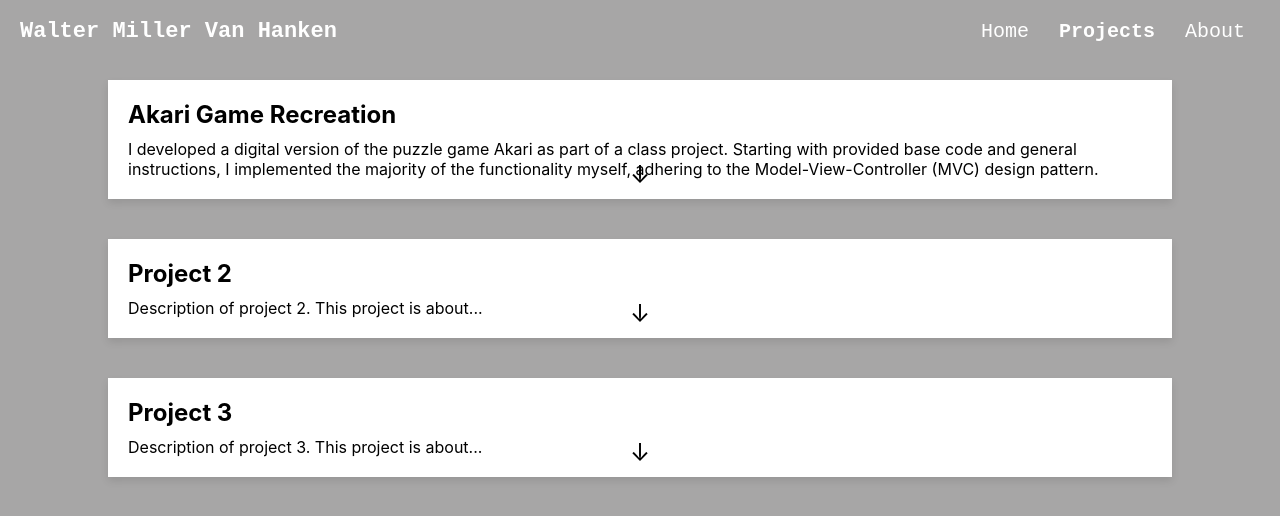
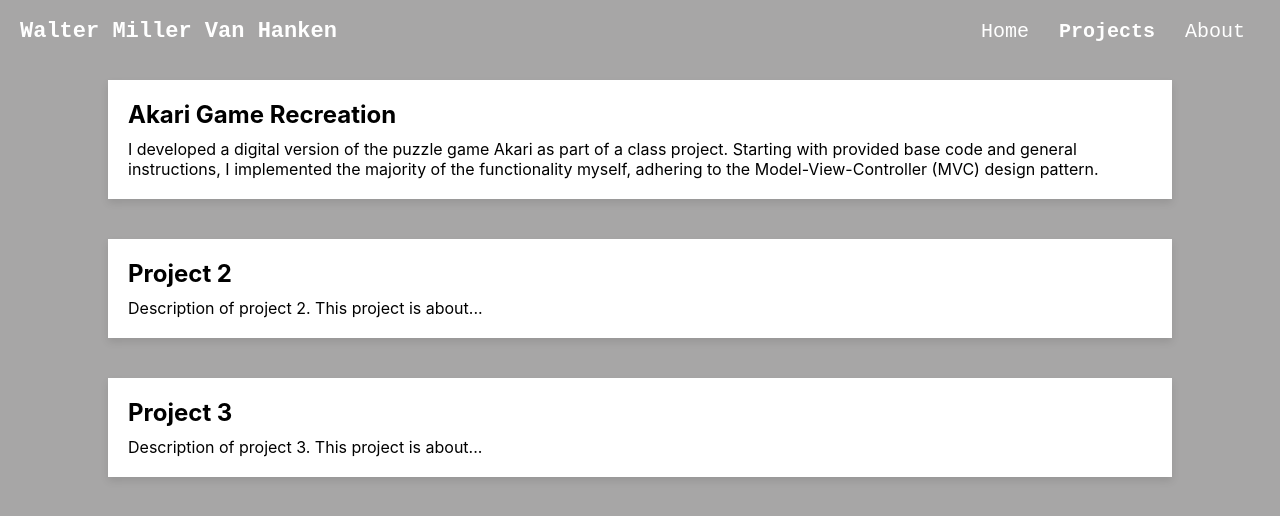
Before and after one commit to mvanhan/portfolio, a React (Create React App) app: page /projects in a window 1280 px wide. Shown: the top 516 px of the page. Built offline with nearby package versions, Linux system fonts and the light colour scheme.

Commit message:
Projects

```diff
--- a/src/pages/Projects.css
+++ b/src/pages/Projects.css
@@ -11,12 +11,19 @@
     margin: 20px;
     width: 80%;
     box-shadow: 0px 4px 8px rgba(0, 0, 0, 0.1);
-    transition: transform 0.3s, box-shadow 0.3s;
+    transition: transform 0.3s, box-shadow 0.3s, background-color 0.3s;
     position: relative;
+    cursor: pointer;
+  }
+
+  .project-box:hover {
+    background-color: #f0f0f0;
+    box-shadow: 0px 8px 16px rgba(0, 0, 0, 0.2);
   }
 
   .project-box.expanded {
     box-shadow: 0px 8px 16px rgba(0, 0, 0, 0.2);
+    background-color: #e0e0e0;
   }
 
   .project-title {
@@ -26,15 +33,6 @@
 
   .project-description {
     margin-top: 10px;
-  }
-
-  .expand-arrow {
-    position: absolute;
-    bottom: 10px;
-    left: 50%;
-    transform: translateX(-50%);
-    cursor: pointer;
-    font-size: 24px;
   }
 
   .project-details {
--- a/src/pages/Projects.js
+++ b/src/pages/Projects.js
@@ -1,27 +1,3 @@
-// import React from 'react';
-// import './Projects.css'
-
-// const Projects = () => {
-//   return (
-//     <div className="pageContent">
-//       <h1>My Projects</h1>
-//       <ul>
-//         <li><a href="https://directory-social-git-main-mvanhans-projects.vercel.app/">Directory-Social</a></li>
-//       </ul>
-//     </div>
-
-//   );
-// };
-
-// export default Projects;
-
-// {
-//   title: 'Akari Game Recreation',
-//   description: 'I developed a digital version of the puzzle game Akari as part of a class project. Starting with provided base code and general instructions, I implemented the majority of the functionality myself, adhering to the Model-View-Controller (MVC) design pattern.',
-//   media: '/path/to/project1-image.jpg' // Replace with actual image or video path
-// },
-
-
 import React, { useState } from 'react';
 import './Projects.css';
 
@@ -30,6 +6,10 @@ const Projects = () => {
 
   const toggleExpand = (index) => {
     setExpandedIndex(expandedIndex === index ? null : index);
+  };
+
+  const stopPropagation = (e) => {
+    e.stopPropagation();
   };
 
   const projects = [
@@ -41,12 +21,12 @@ const Projects = () => {
     {
       title: 'Project 2',
       description: 'Description of project 2. This project is about...',
-      media: '/path/to/project2-image.jpg' // Replace with actual image or video path
+      media: '/path/to/project2-image.jpg'
     },
     {
       title: 'Project 3',
       description: 'Description of project 3. This project is about...',
-      media: '/path/to/project3-image.jpg' // Replace with actual image or video path
+      media: '/path/to/project3-image.jpg'
     }
   ];
 
@@ -56,16 +36,11 @@ const Projects = () => {
         <div
           key={index}
           className={`project-box ${expandedIndex === index ? 'expanded' : ''}`}
+          onClick={() => toggleExpand(index)}
         >
           <div className="project-title">{project.title}</div>
           <div className="project-description">{project.description}</div>
-          <div
-            className="expand-arrow"
-            onClick={() => toggleExpand(index)}
-          >
-            ↓
-          </div>
-          <div className="project-details">
+          <div className="project-details" onClick={stopPropagation}>
             {project.media && (
               project.media.endsWith('.mp4') || project.media.endsWith('.mov') ? (
                 <video controls className="project-video">
```
